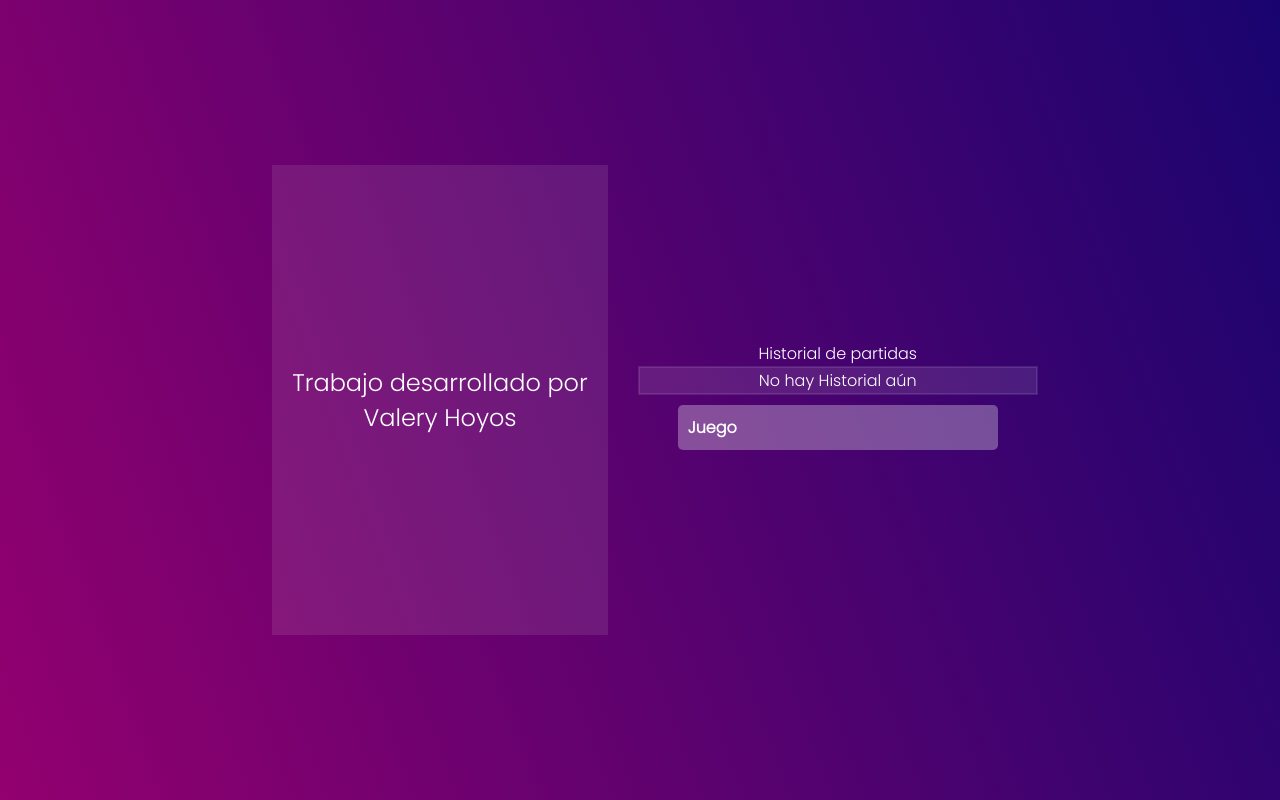
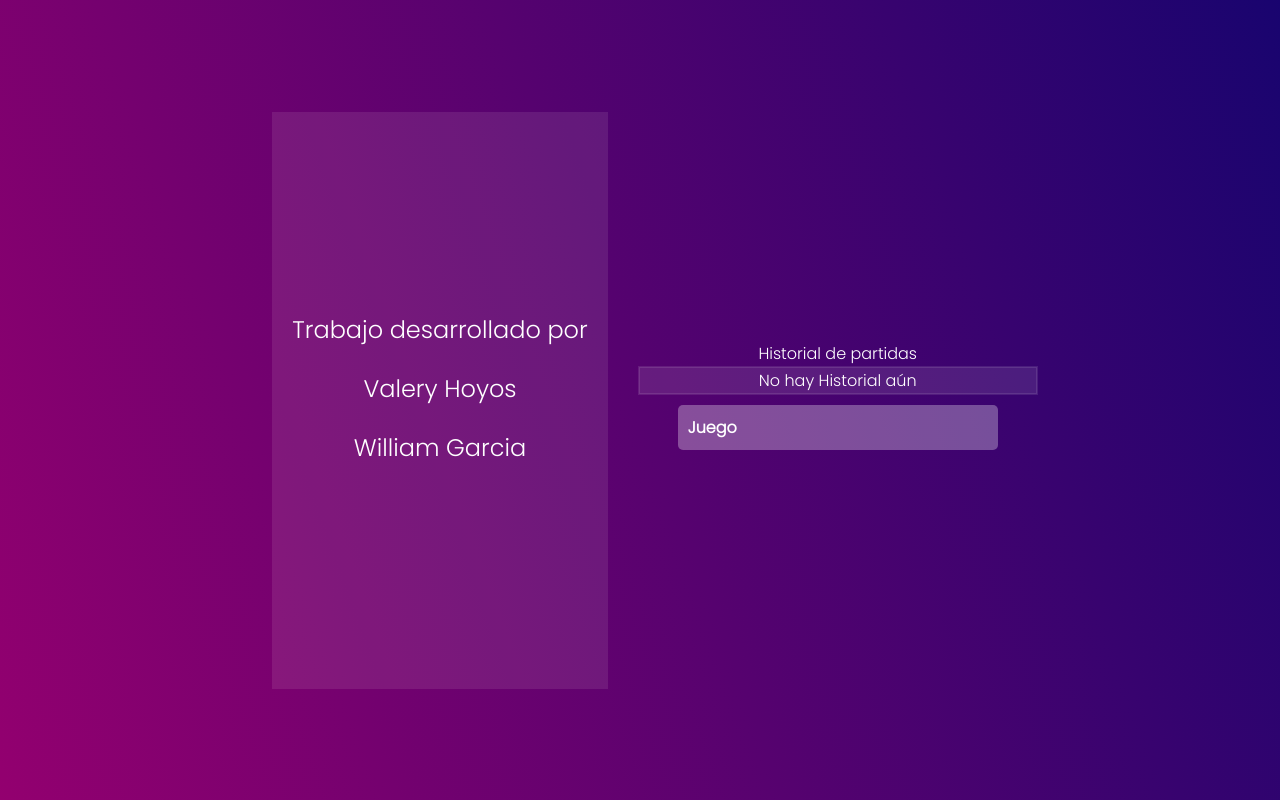
Before and after one commit to valery-22/Valery-Hoyos--3-, a plain HTML site: page Valery Hoyos/index.html in a window 1280 px wide. Drawn offline with nearby package versions, Linux system fonts and the light colour scheme; some packages are replaced by stand-ins of ours; no server answers; a script that the page names is missing.

Commit message:
primer commit

```diff
--- a/Valery Hoyos/index.html
+++ b/Valery Hoyos/index.html
@@ -28,7 +28,8 @@
         <div id="Presentación">
             Trabajo desarrollado por
             <br>
-            Valery Hoyos
+            <p>Valery Hoyos</p>
+            <p>William Garcia</p>
         </div>
 
         <!-- Tablero de historial de las últimas partidas jugadas -->
```
